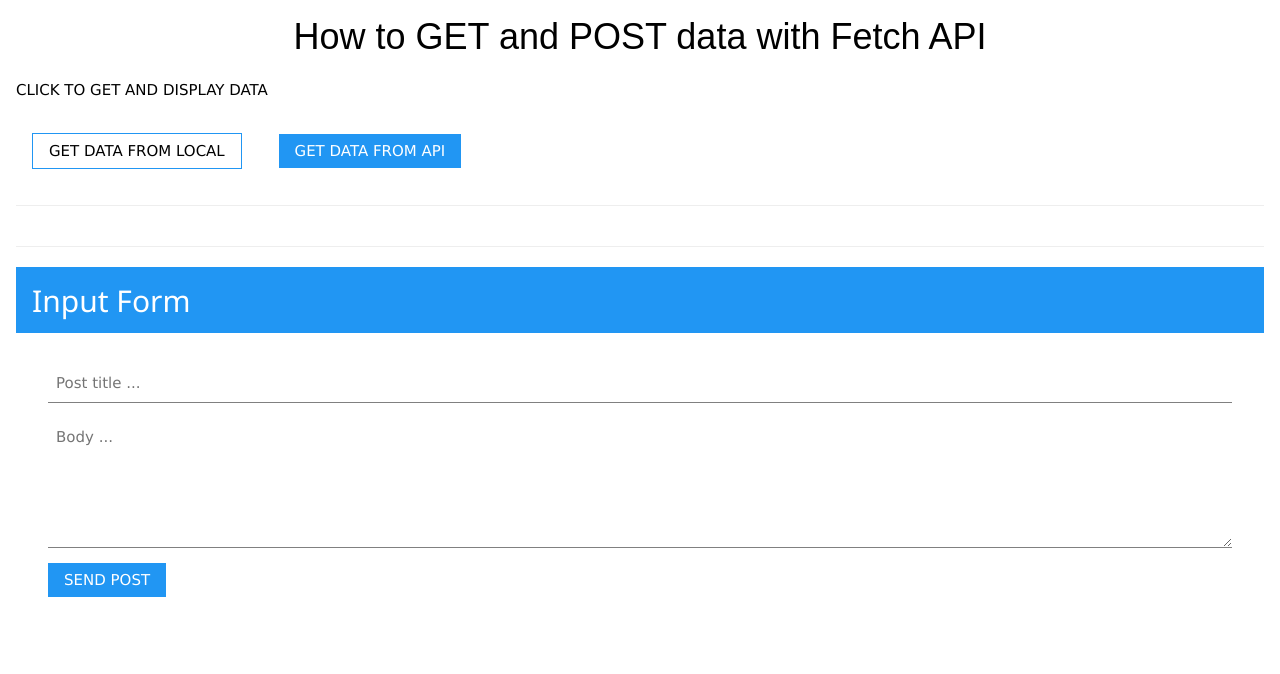
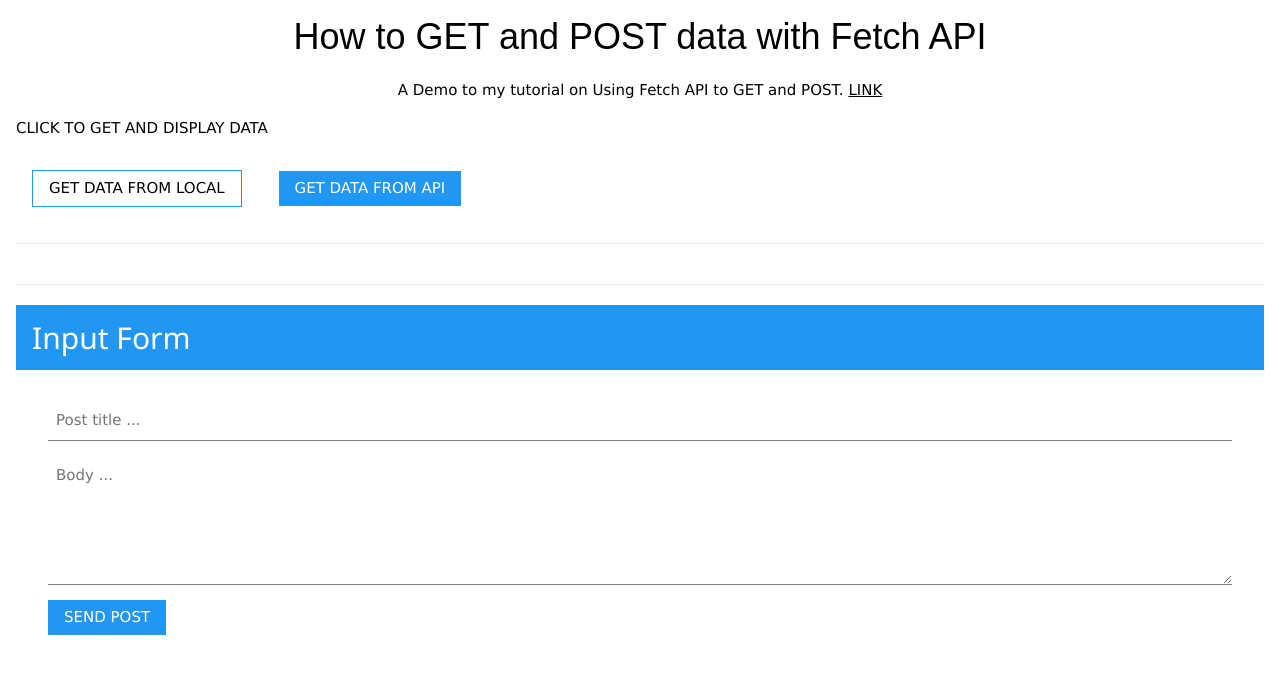
Before and after one commit to devamaz/fetchAPI, a website: page index.html in a window 1280 px wide. Drawn offline with Linux system fonts and the light colour scheme; a web font is replaced by a local one.

Commit message:
update link

```diff
--- a/index.html
+++ b/index.html
@@ -20,6 +20,7 @@
 <body>
     <div class="w3-container">
         <h1 class="w3-center w3-allerta w3-xxlarge">How to GET and POST data with Fetch API</h1>
+        <p class="w3-center"> A Demo to my tutorial on Using Fetch API to GET and POST.  <a href="https://devamaz.github.io/fetchAPI/">LINK</a></p>
         <p>
             <p>
                 CLICK TO GET AND DISPLAY DATA
```
